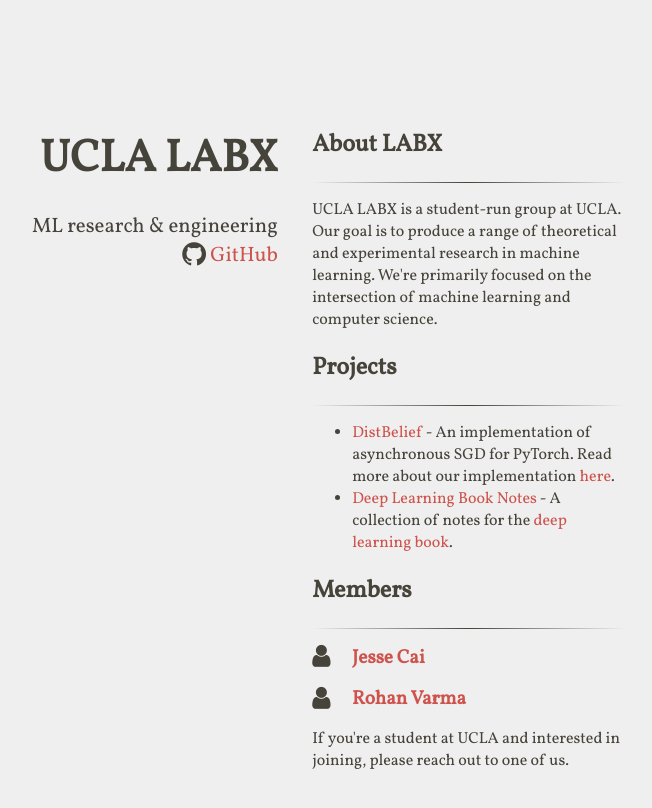
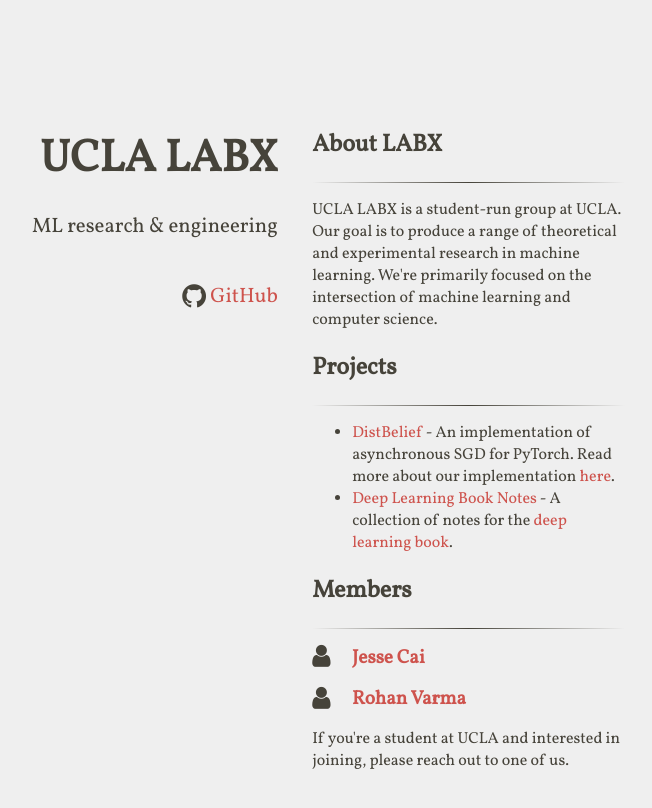
Before and after one commit to ucla-labx/ucla-labx.github.io, a Jekyll site: the page built from index.html, in a window 1280 px wide. Shown: the top 808 px of the page, without its empty margins (355-1007 px from the left). Built offline with Jekyll 4.4.1, drawn with Linux system fonts in a browser that asks for light colours; nearby versions of some CDN libraries.

Commit message:
im pretty much a frontend developer now lmao

```diff
--- a/index.html
+++ b/index.html
@@ -14,10 +14,14 @@
         {% endif %}
 
         {% if site.compass.tagline %}
-        <div class="tagline-container"><p>{{ site.compass.tagline }} <br>
-        <span class="fa fa-github fa-lg main-list-item-icon"></span>
-        <a href="https://github.com/ucla-labx">GitHub</a></p> </div>
+        <div class="tagline-container"><p>{{ site.compass.tagline }}</p></div>
         {% endif %}
+        <div class="tagline-container">
+            <p>
+                <span class="fa fa-github fa-lg main-list-item-icon"></span>
+                <a href="https://github.com/ucla-labx">GitHub</a>
+            </p>
+        </div>
     </header>
     <main>
       {% if site.compass.include_content %}
```
